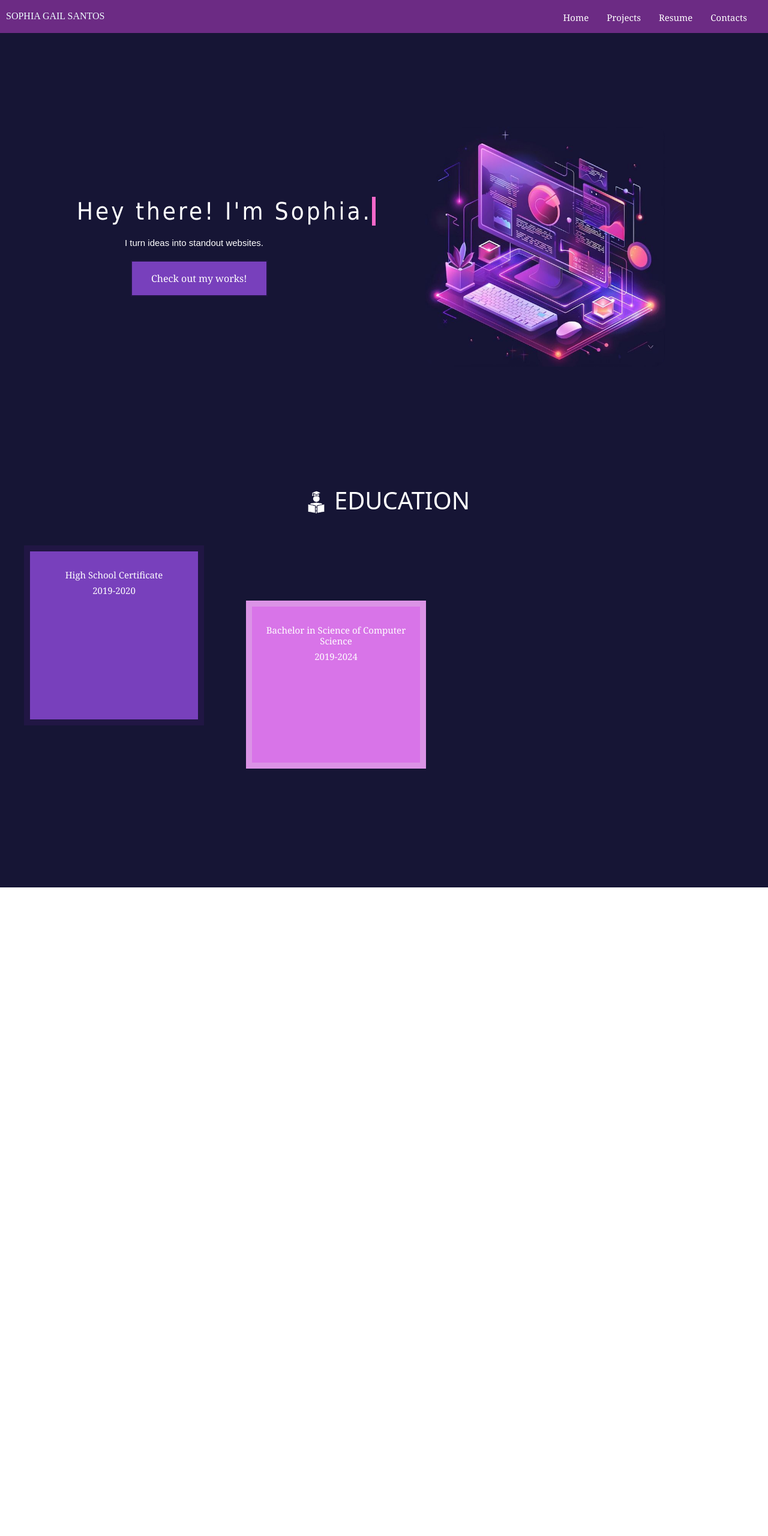
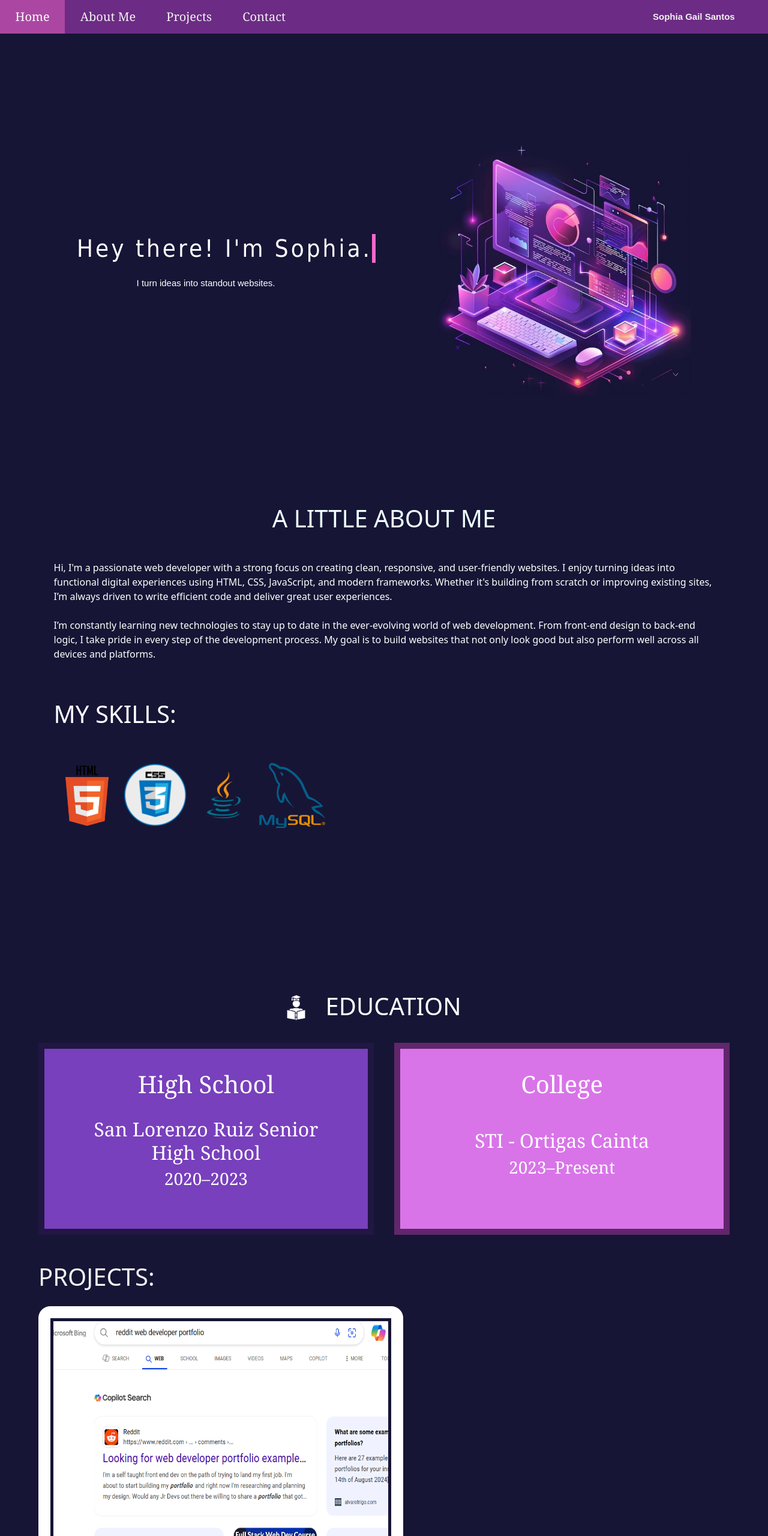
Before and after one commit to SophiaGailSantos/Portfolio, a plain HTML site: page index.html in a window 1280 px wide. Shown: the top 2560 px of the page at 60% size. Before the commit the page ends 1479 px from the top, so only its background shows below. Drawn offline with nearby package versions, Linux system fonts and the light colour scheme.

Commit message:
Updated index.html and style.css; added new image assets

```diff
--- a/index.html
+++ b/index.html
@@ -1,51 +1,109 @@
 <!DOCTYPE html>
 <html lang="en">
 <head>
+  <meta name="viewport" content="width=device-width, initial-scale=1.0">
+  <title>Portfolio</title>
   <link rel="stylesheet" href="style.css">
-    <link href="https://cdn.jsdelivr.net/npm/bootstrap@5.3.6/dist/css/bootstrap.min.css" rel="stylesheet" integrity="sha384-4Q6Gf2aSP4eDXB8Miphtr37CMZZQ5oXLH2yaXMJ2w8e2ZtHTl7GptT4jmndRuHDT" crossorigin="anonymous">
+  <link href="https://cdn.jsdelivr.net/npm/bootstrap@5.3.6/dist/css/bootstrap.min.css" rel="stylesheet" crossorigin="anonymous">
 </head>
 <body>
-   <div class="navbar">
-        <div class="head">SOPHIA GAIL SANTOS</div>
-           <ul>
-             <li><a href="#">Home</a></li>
-             <li><a href="#">Projects</a></li>
-             <li><a href="#">Resume</a></li>
-             <li><a href="#">Contacts</a></li>
-          </ul>
+
+  <div id="navbar">
+    <a class="head" href="#banner">Home</a>
+    <a href="#about">About Me</a>
+    <a href="#projects">Projects</a>
+    <a href="#contacts">Contact</a>
+    <div class="name">
+      <h1>Sophia Gail Santos</h1>
+    </div>
   </div>
 
   <main>
-        <div class="banner">
+    <div class="banner" id="banner">
       <div class="bannerletter">
-
         <div class="banner-left">
-                    <div class="center"><h1>Hey there! I'm Sophia.</h1></div>
+          <div class="center">
+            <h1>Hey there! I'm Sophia.</h1>
+          </div>
           <h3>I turn ideas into standout websites.</h3>
-                    <button class="button button1">Check out my works!</button>
         </div>
-
         <div class="banner-right">
-                    <img src="pic.jpg"/>
+          <img src="pic.jpg" alt="Profile Image"/>
         </div>
       </div>
     </div>
   </main>
-    <div class="proj">
-        <div class="education-section">
-            <img src="educlogo.png" alt="Education Icon" class="edu-icon">
-            <h1>EDUCATION</h1>
+
+  <div id="about">
+    <div class="textabout">
+       <h1>A LITTLE ABOUT ME</h1>
     </div>
-        <div class="educ1 educ2">
-                <h1>High School Certificate</h1>
-                <h2>2019-2020</h2>
-                <div class="educ3 educ4">
-                <h1>Bachelor in Science of Computer Science</h1>
-                <h2>2019-2024</h2>
+    <div class="infome">
+      <p>Hi, I'm a passionate web developer with a strong focus on creating clean, responsive, and user-friendly websites. I enjoy turning ideas into functional digital experiences using HTML, CSS, JavaScript, and modern frameworks. Whether it's building from scratch or improving existing sites, I’m always driven to write efficient code and deliver great user experiences.
+      <br><br> I’m constantly learning new technologies to stay up to date in the ever-evolving world of web development. From front-end design to back-end logic, I take pride in every step of the development process. My goal is to build websites that not only look good but also perform well across all devices and platforms.
+      </p>
+      <h1>MY SKILLS:</h1>
+      <div class="language">
+        <img src="html.webp" alt="">
+        <img src="css.png" alt="">
+        <img src="java.png" alt="">
+        <img src="Mysql.png" alt="">
       </div>
     </div>
   </div>
 
+  <div class="school">
+    <div class="education-section">
+      <img src="educlogo.png" class="edu-icon">
+      <h1>EDUCATION</h1>
+    </div>
+
+    <div class="content-row">
+      <div class="education">
+        <div class="educ1">
+          <h1>High School</h1>
+          <div class="infoeduc">
+            <h2>San Lorenzo Ruiz Senior High School</h2>
+            <h3>2020–2023</h3>
+          </div>
+        </div>
+
+        <div class="educ3">
+          <h1>College</h1>
+          <div class="collegeeduc">
+            <h2>STI - Ortigas Cainta</h2>
+            <h3>2023–Present</h3>
+          </div>
+        </div>
+      </div>
+    </div>
+  </div>
+
+  <div id="projects">
+      <h1>PROJECTS: </h1>
+        <div class="left">
+          <img src="proj1.png" class="proj1">
+        </div>
+        <div class="right">
+          <img src="proj1.png" class="proj1">
+        </div>
+  </div>
+
+    <div id="contacts">
+        <h1>CONTACTS:</h1>
+          <form action="/action_page.php">
+        <label for="fname">Name: </label>
+        <input type="text" id="name1" name="name" >
+        <br>
+        <label for="email">Email: </label>
+        <input type="text" id="email1" name="email" placeholder="@gmail.com">
+        <br>
+        <label for="email">Message:</label>
+        <br>
+        <textarea id="Message" name="message" rows="4" cols="50"></textarea>
+        <input type="submit" value="Submit">
+      </form>
+    </div>
 
 </body>
 </html>
--- a/style.css
+++ b/style.css
@@ -1,58 +1,49 @@
 body {
   margin: 0;
   background-color: #FED3DD;
+  scroll-behavior: smooth;
 }
 
-.navbar {
-  background-color: #6C2B84;
-  width: 100%;
-  height: 55px;
-  display: flex;
-  justify-content: space-between;
-  align-items: center;
-  box-sizing: border-box;
-  padding: 0 30px;
-  font-family: Georgia;
+.name h1 {
+  margin-left: 85%;
+  margin-top: 1.5%;
+  font-size: 15px;
+  color: #f2f2f2;
+  font-family: Arial, Helvetica, sans-serif;
+  font-weight: bold;
 }
 
-.head {
-  color: azure;
-  font-family: 'Times New Roman', Times, serif;
-  margin-bottom: 20px;
-  margin-left: 10px;
-  font-weight: 200;
+#navbar {
+  position: sticky;
+  background-color: #6C2B84;
+  top: 0;
+  overflow: hidden;
+  z-index: 1000;
 }
 
-ul {
-  list-style-type: none;
-  margin: 0;
-  padding: 0;
-  display: flex;
-  margin-right: 20px;
+#navbar a {
+  float: left;
+  display: block;
+  color: #f2f2f2;
+  text-align: center;
+  padding: 1% 2%;
+  text-decoration: none;
+  font-size: 20px;
+  font-family: Georgia, 'Times New Roman', Times, serif;
 }
 
-li {
-  margin: 0 5px;
+#navbar a:hover {
+  background-color: #ab47a2;
+  color: white;
 }
 
-li a {
-  display: block;
-  padding: 10px;
-  font-size: 15px;
+#navbar a.active {
+  background-color: #04AA6D;
   color: white;
-  text-decoration: none;
-}
-
-li a:hover:not(.active) {
-  background-color: #d874E8;
-}
-
-.active {
-  background-color: #7840bc;
 }
 
 .banner {
-  height: 89vh;
+  height: 98vh;
   background-color: #161535;
   background-size: cover;
   background-position: center;
@@ -68,7 +59,8 @@ li a:hover:not(.active) {
   justify-content: space-between;
   align-items: center;
   width: 100%;
-  gap: 40px;
+  gap: 10%;
+  flex-direction: column;
 }
 
 .banner-left {
@@ -79,36 +71,14 @@ li a:hover:not(.active) {
 
 .banner-left .center {
   font-size: 40px;
-  margin-bottom: 20px;
+  margin-bottom: 5%;
 }
 
 .banner-left h3 {
   font-size: 15px;
   font-family: Arial, Helvetica, sans-serif;
-  margin-bottom: 20px;
-  margin-left: 80px;
-}
-
-.button {
-  background-color: palevioletred;
-  border: none;
-  color: white;
-  padding: 16px 32px;
-  font-size: 16px;
-  transition-duration: 0.4s;
-  cursor: pointer;
-  margin-left: 90px;
-  font-family: Georgia, 'Times New Roman', Times, serif;
-}
-
-.button1 {
-  background-color: #7840bc;
-  border: 2px solid #211644;
-}
-
-.button1:hover {
-  background-color: #f568ca;
-  color: white;
+  margin-bottom: 5%;
+  margin-left: 20%;
 }
 
 .banner-right {
@@ -118,13 +88,13 @@ li a:hover:not(.active) {
 
 .banner-right img {
   max-width: 100%;
-  width: 400px;
+  width: 100%;
   height: auto;
-  border-radius: 20px;
+  border-radius: 5%;
 }
 
 .center h1 {
-  font-size: 40px;
+  font-size: 100%;
   overflow: hidden;
   border-right: .15em solid #f568ca;
   white-space: nowrap;
@@ -134,6 +104,7 @@ li a:hover:not(.active) {
     typing 3.5s steps(40, end),
     blink-caret .75s step-end infinite;
 }
+
 @keyframes typing {
   from { width: 0 }
   to { width: 100% }
@@ -144,50 +115,71 @@ li a:hover:not(.active) {
   50% { border-color: #f568ca; }
 }
 
-.Aboutme{
-   height: 89vh;
-   background-color: #161535;
-
+#about {
+  height: 98vh;
+  background-color: #161535;
 }
 
-.Aboutme h1{
+.textabout {
   color: azure;
-  font: 60px;
+  font: 40%;
   text-align: center;
 }
 
-.proj{
-   height: 89vh;
-   background-color: #161535;
+.school {
+  min-height: 60vh;
+  background-color: #161535;
+  flex-direction: column;
 }
 
 .education-section {
+  align-items: center;
   display: flex;
-  align-items: center;
+  margin-left: -4%;
   justify-content: center;
   height: 20%;
   color: white;
+  padding-top: 2%;
+  gap: 1rem;
+}
 
-}
 .edu-icon {
-  width: 60px;
+  width: 5%;
   height: auto;
 }
 
-.educ1 {
-  background-color: palevioletred;
+.content-row {
+  display: flex;
+  justify-content: center;
+  align-items: flex-start;
+  gap: 2%;
+  padding: 2% 5%;
+  flex-wrap: wrap;
+}
+
+.education {
+  display: flex;
+  gap: 3%;
+  flex: 1;
+}
+
+.educ1, .educ3 {
+  width: 100%;
+  height: 40vh;
+  padding: 3% 4%;
+  color: white;
   border: none;
-  color: white;
-  padding: 30px 10px;
-  width: 300px;
-  height: 300px;
-  margin-left: 40px;
-  transition-duration: 0.4s;
   cursor: pointer;
   font-family: Georgia, 'Times New Roman', Times, serif;
+  transition-duration: 0.4s;
+  text-align: center;
+  display: flex;
+  flex-direction: column;
+  justify-content: center;
+  align-items: center;
 }
 
-.educ2 {
+.educ1 {
   background-color: #7840bc;
   border: 10px solid #211644;
 }
@@ -197,35 +189,145 @@ li a:hover:not(.active) {
   color: white;
 }
 
-.educ1 h1{
-  font-size: 15px;
-  text-align: center;
-}
-
 .educ3 {
-  background-color: #63349c;
-  border: none;
-  color: white;
-  padding: 30px 10px;
-  width: 300px;
-  height: 280px;
-  margin-left: 350px;
-  transition-duration: 0.4s;
-  cursor: pointer;
-  font-family: Georgia, 'Times New Roman', Times, serif;
-}
-
-.educ4 {
   background-color: #d874E8;
-  border: 10px solid #db93e6;
+  border: 10px solid #61266b;
 }
 
 .educ3:hover {
   background-color: #ab47a2;
-  color:white;
+  color: white;
 }
 
-.educ1 h2{
-  font-size: 15px;
-  text-align: center;
+.infoeduc, .collegeeduc {
+  height: 100%;
+  display: flex;
+  justify-content: center;
+  align-items: center;
+  flex-direction: column;
 }
+
+.skills {
+  background-color: #161535;
+  height: 60vh;
+  color: white;
+  width: 100%;
+  display: flex;
+  justify-content: center;
+  align-items: center;
+  flex-direction: column;
+}
+
+.infome {
+  display: flex;
+  justify-content: center;
+  padding: 3% 7%;
+  flex-direction: column;
+  color: white;
+  gap: 3rem;
+}
+
+@media screen and (min-width: 768px){
+  .bannerletter {
+    flex-direction: row;
+  }
+}
+
+.language {
+  flex: 2;
+  text-align: start;
+}
+
+.language img {
+  max-width: 10%;
+  width: 20%;
+  height: auto;
+  border-radius: 5%;
+}
+
+
+#projects {
+  height: 150vh;
+  background-color: #161535;
+}
+
+#projects h1{
+  color: #f2f2f2;
+  margin-left: 5%;
+}
+
+.proj1 {
+  width: 50%;
+  height: 60vh;
+  padding: 5px;
+  border: 20px solid white;
+  border-radius: 20px;
+}
+
+.left{
+  display: flex;
+  justify-content: start;
+  margin-left: 5%;
+  margin-top: 2%;
+  margin-bottom: 3%;
+}
+
+.right{
+   display: flex;
+  justify-content: end;
+  margin-right: 5%;
+  margin-top: 2%;
+  margin-bottom: 3%;
+}
+
+#contacts{
+  height: 98vh;
+  background-color: #161535;
+  font-size: 20px;
+  color: #dfdddd;
+  display: flex;
+  justify-content: center;
+  align-items: start;
+  flex-direction: column;
+}
+
+#contacts h1{
+  color: aliceblue;
+   margin-left: 3%;
+   font-size: 50px;
+}
+
+input[type=text], select {
+  width: 100%;
+  padding: 12px 20px;
+  margin: 8px 0;
+  display: inline-flex;
+  border: 1px solid #ccc;
+  border-radius: 4px;
+  box-sizing: border-box;
+  font-size: 50%;
+}
+
+input[type=submit] {
+  width: 30%;
+  background-color: #ab47a2;
+  color: white;
+  padding: 10px 15px;
+  margin: 8px 0;
+  border: none;
+  border-radius: 4px;
+  cursor: pointer;
+}
+
+input[type=submit]:hover {
+  background-color: #7840bc;
+}
+
+form {
+  margin-left: 5%;
+}
+
+textarea {
+  resize: none;
+  width: 100%;
+}
```
Also changed, not shown: Mysql.png (added), css.png (added), html.webp (added), java.png (added), proj1.png (added), 1 other file. Lines whose indentation alone changed are shown as unchanged.
